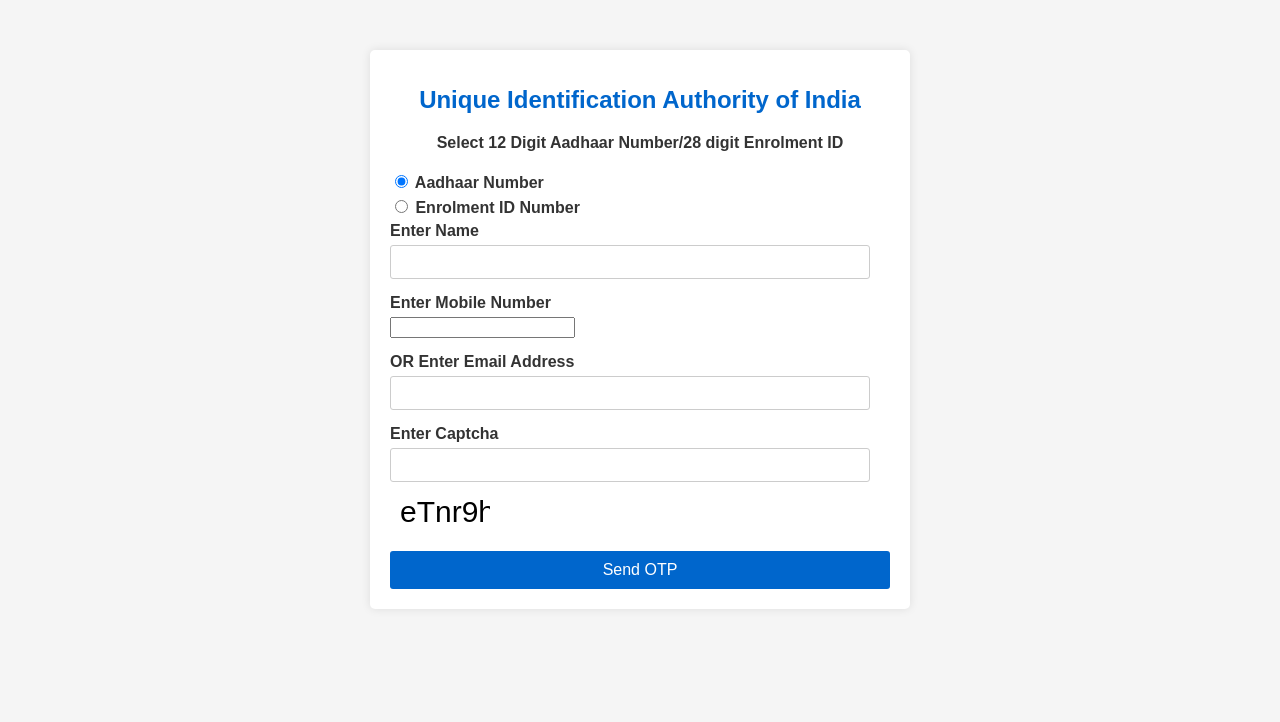
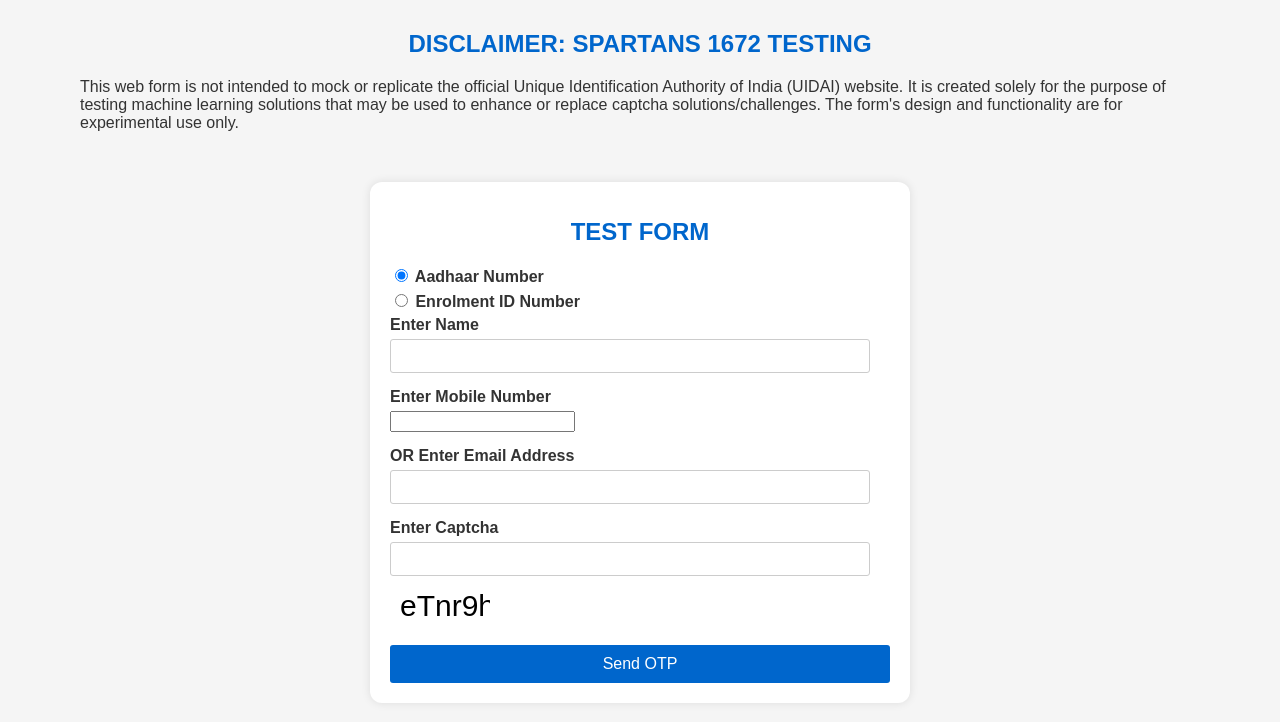
Before and after one commit to M-DEV-1/uidai-clone, a plain HTML site: page index.html in a window 1280 px wide. Drawn offline with Linux system fonts and the light colour scheme.

Commit message:
disclaimer-addition

```diff
--- a/index.html
+++ b/index.html
@@ -9,10 +9,12 @@
     <script src="https://challenges.cloudflare.com/turnstile/v0/api.js" async defer></script>
 </head>
 <body>
+    <div class="disclaimer">
+        <h1><strong>DISCLAIMER:</strong> SPARTANS 1672 TESTING</h1>
+        <p>This web form is not intended to mock or replicate the official Unique Identification Authority of India (UIDAI) website. It is created solely for the purpose of testing machine learning solutions that may be used to enhance or replace captcha solutions/challenges. The form's design and functionality are for experimental use only.</p>
+    </div>
     <div class="container">
-        <h1>Unique Identification Authority of India</h1>
-        <h2>Select 12 Digit Aadhaar Number/28 digit Enrolment ID</h2>
-
+        <h1>TEST FORM</h1>
         <form method="POST" id="aadhaar-form">
             <label>
                 <input type="radio" name="id_type" value="aadhaar" checked> Aadhaar Number
@@ -42,8 +44,8 @@
                 <div id="captcha-image">
                     <canvas id="captcha-canvas"></canvas>
                 </div>
+                <div class="cf-turnstile" data-sitekey="0x4AAAAAAAikCpE9V9HZRU94"></div>
             </div>
-            <div class="cf-turnstile" data-sitekey="0x4AAAAAAAikCpE9V9HZRU94"></div>
             <button type="submit" id="send-otp" onclick="validateCaptcha()">Send OTP</button>
         </form>
     </div>
--- a/styles.css
+++ b/styles.css
@@ -13,7 +13,7 @@ body {
     background: white;
     padding: 20px;
     box-shadow: 0 0 10px rgba(0, 0, 0, 0.1);
-    border-radius: 5px;
+    border-radius: 12px;
 }
 
 h1 {
@@ -68,3 +68,8 @@ button {
 button:hover {
     background-color: #005bb5;
 }
+
+.disclaimer{
+    margin: 30px auto;
+    padding: 0px 80px;
+}
```
